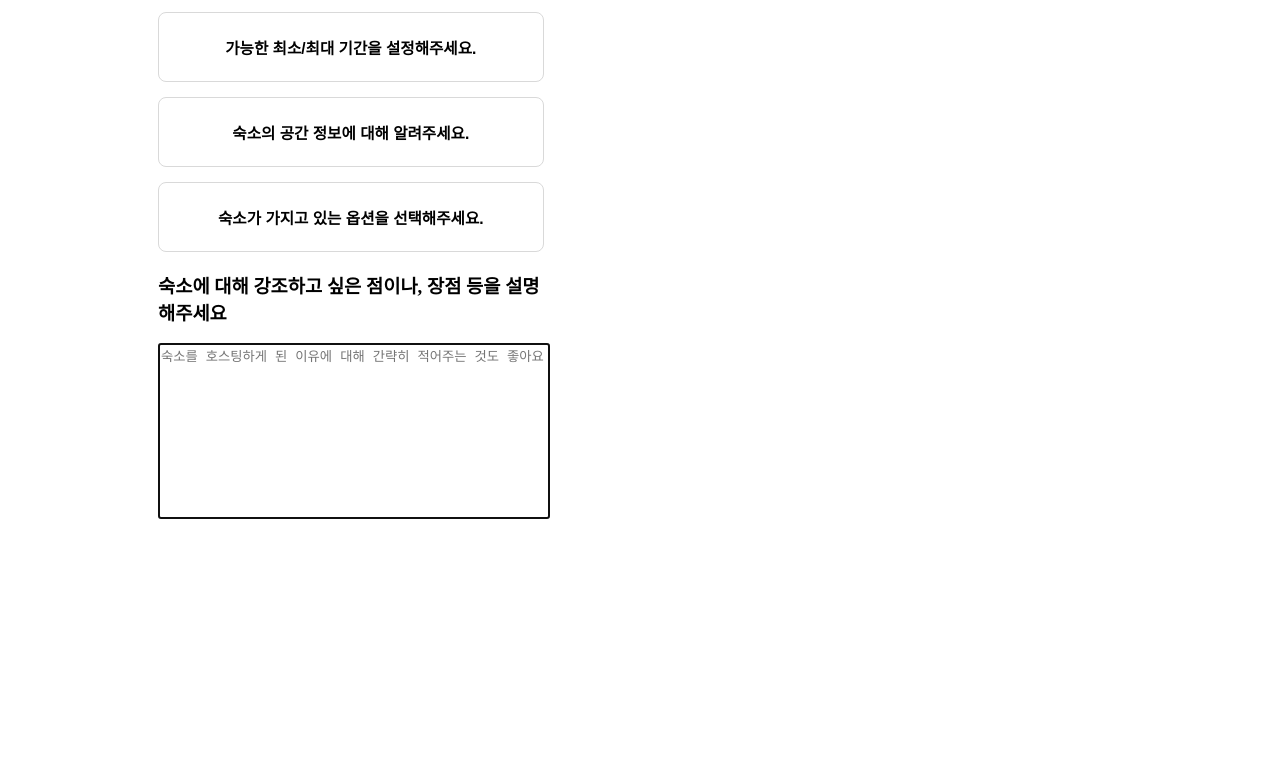
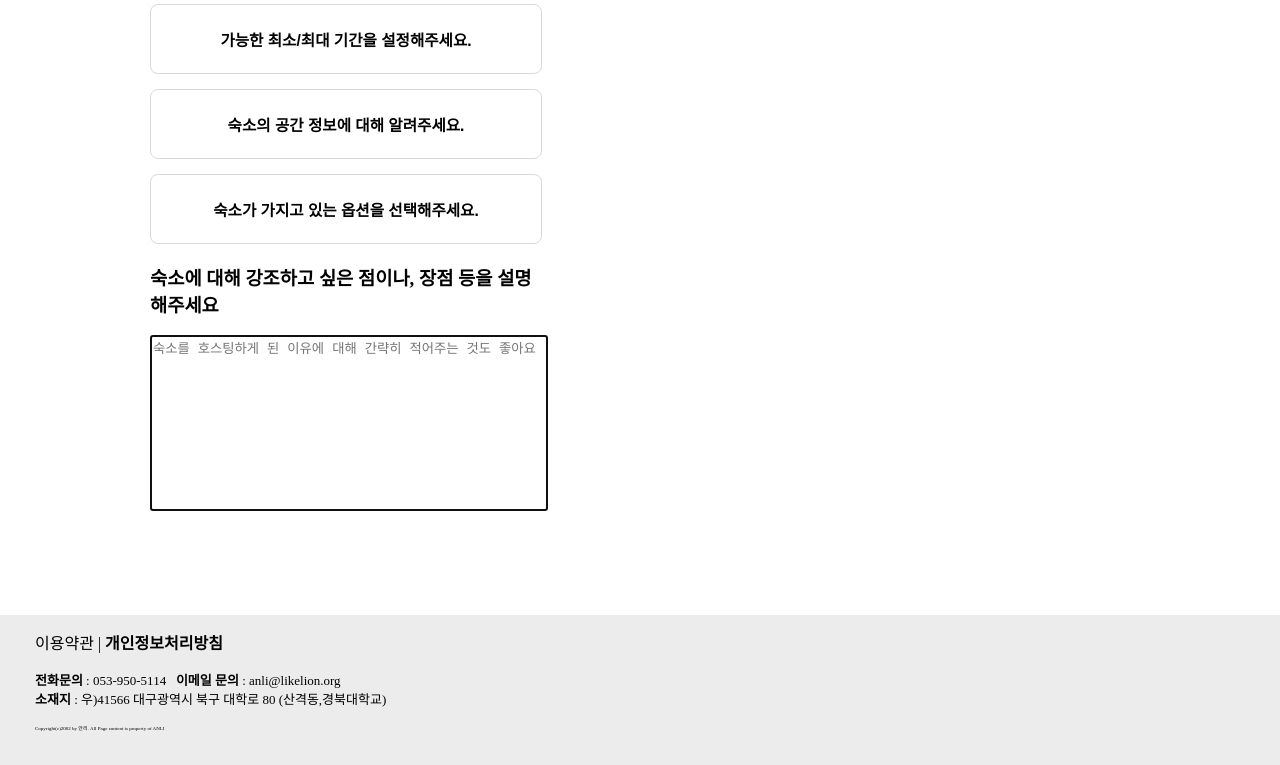
Before and after one commit to miloul/likelion-hack, a website: page html/hosting.html in a window 1280 px wide. Shown: the part 352-1117 px from the top of the page. Before the commit the page ends 883 px from the top, so only its background shows below. Drawn offline with Linux system fonts and the light colour scheme; files that its build step writes are made by us from their sources.

Commit message:
move folder & add footer in wishlist, hosting

```diff
--- a/js/app.js
+++ b/app.js
@@ -24,7 +24,7 @@ app.use('/js', express.static('./js'))
 
 /* Get 방식으로 / 경로에 접속하면 실행 됨 */
 app.get('/', function(request, response) {
-  fs.readFile('message.html', function(err, data) {
+  fs.readFile('./html/message.html', function(err, data) {
     if(err) {
       response.send('에러')
     } else {
--- /dev/null
+++ b/css/default-style.css
@@ -0,0 +1,34 @@
+/* nav var */
+
+/* room */
+
+/* footer */
+footer {
+    margin-top: 100px;
+    width: 100%;
+    height: 150px;
+    bottom: 0px;
+    background: rgba(217, 217, 217, 0.5);
+}
+
+.footer-container {
+    padding-left: 35px;
+    padding-top: 15px;
+}
+
+.bolder {
+    font-weight: bolder;
+}
+
+.fontsize13 {
+    font-size: 13px;
+}
+
+.copyright {
+    font-size: 5px;
+}
+
+body {
+    margin: 0;
+    padding: 0;
+}
--- a/css/hosting.css
+++ b/css/hosting.css
@@ -1,4 +1,4 @@
-body{
+#body-padding {
     padding-left: 150px;
     padding-right: 150px;
 }
--- a/html/hosting.html
+++ b/html/hosting.html
@@ -5,10 +5,11 @@
     <meta http-equiv="X-UA-Compatible" content="IE=edge">
     <meta name="viewport" content="width=device-width, initial-scale=1.0">
     <title>Hosting</title>
-    <link rel="stylesheet" href="css/hosting.css"/>
+    <link rel="stylesheet" href="../css/hosting.css"/>
+    <link rel="stylesheet" href="../css/default-style.css"/>
 </head>
 <body>
-    <div>
+    <div id="body-padding">
         <!-- input image -->
         <input type="file" name="file" id="imageFileOpenInput" accept="image/*" onchange="loadFile(event);">
         <div id="image_container"></div>
@@ -35,6 +36,17 @@
             </div>
         </div>
     </div>
+    <!-- footer -->
+    <footer>
+        <div class="footer-container">
+            <div>이용약관 | <span class="bolder">개인정보처리방침</span></div>
+            <p>
+                <div class="fontsize13"><span class="bolder">전화문의</span> : 053-950-5114  &ensp;<span class="bolder">이메일 문의</span> : anli@likelion.org</div>
+                <div class="fontsize13"><span class="bolder">소재지</span> : 우)41566 대구광역시 북구 대학로 80 (산격동,경북대학교)</div>
+            </p>
+            <div class="copyright">Copyright(c)2002 by 안리. All Page content is property of ANLI</div>
+        </div>
+    </footer>
 </body>
-<script src="js/hosting.js"></script>
+<script src="../js/hosting.js"></script>
 </html>
```
Also changed, not shown: html/login.html (+2 -2 lines), html/message.html (+1 -1 lines), html/register.html (+5 -1 lines), html/wishlist.html (+26 -0 lines), package.json (renamed from js/package.json), 2 other files.
